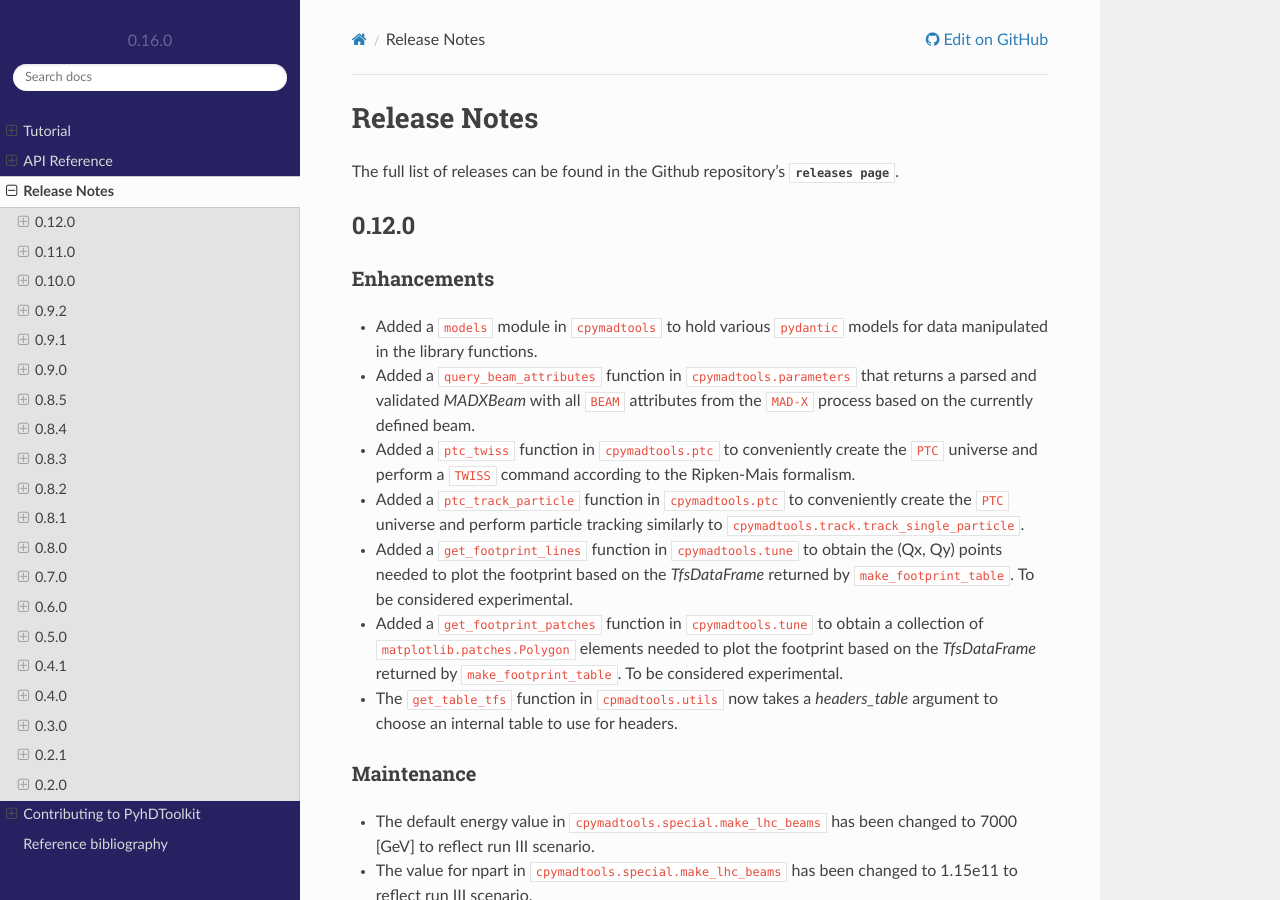
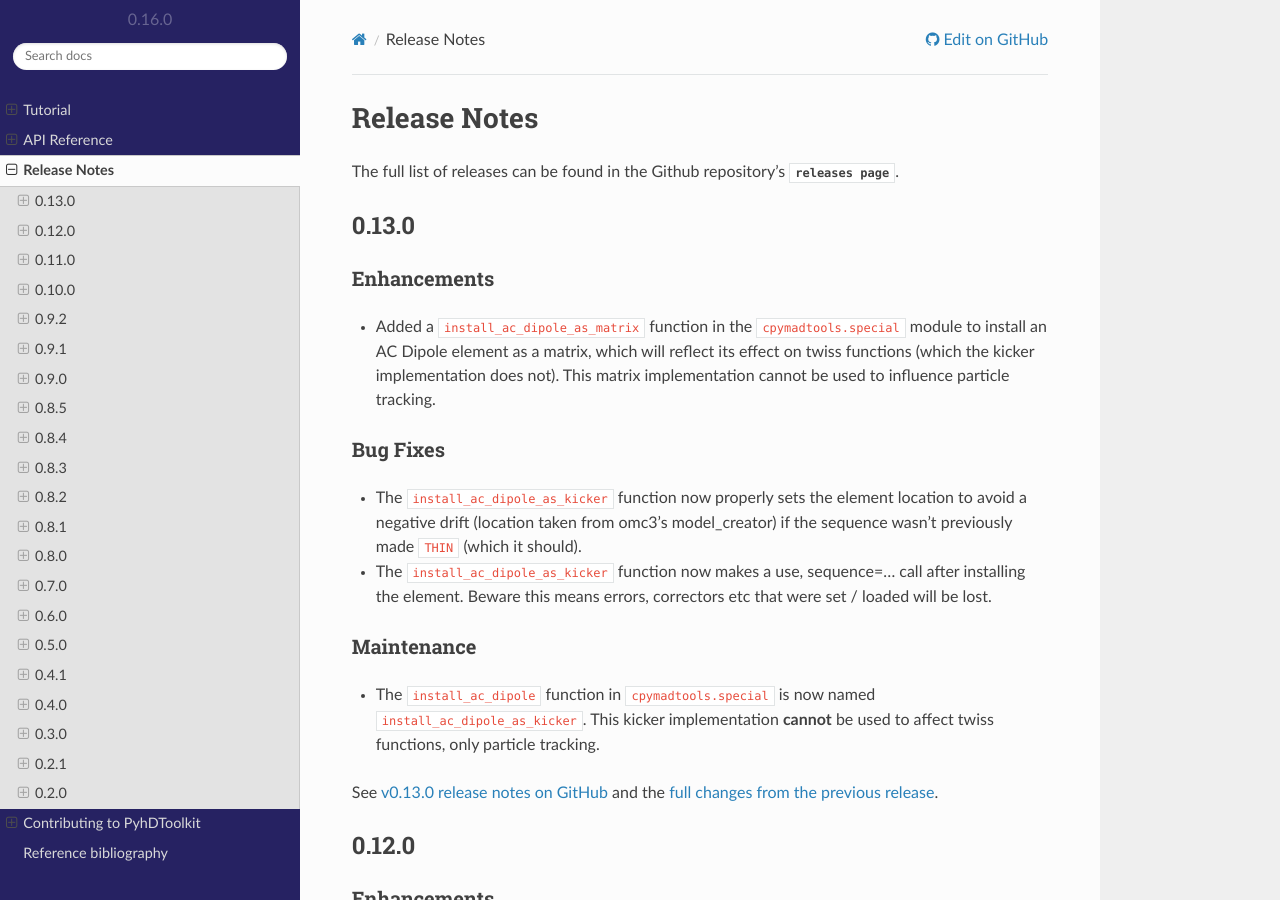
Before and after one commit to fsoubelet/PyhDToolkit, a Sphinx documentation site: the page built from docs/release.rst, in a window 1280 px wide and 900 px high. Built offline with Sphinx 7.4.7 and the Read the Docs theme 2.0.0, drawn with Linux system fonts in a browser that asks for light colours; pages that are not in the unit, such as notebooks, are missing from menus.

Commit message:
release 0.13.0

```diff
--- a/docs/release.rst
+++ b/docs/release.rst
@@ -2,6 +2,30 @@ Release Notes
 =============
 
 The full list of releases can be found in the Github repository's `releases page <https://github.com/fsoubelet/PyhDToolkit/releases>`.
+
+.. _release_0.13.0:
+
+0.13.0
+------
+
+Enhancements
+~~~~~~~~~~~~
+
+* Added a ``install_ac_dipole_as_matrix`` function in the ``cpymadtools.special`` module to install an AC Dipole element as a matrix, which will reflect its effect on twiss functions (which the kicker implementation does not). This matrix implementation cannot be used to influence particle tracking.
+
+Bug Fixes
+~~~~~~~~~
+
+* The ``install_ac_dipole_as_kicker`` function now properly sets the element location to avoid a negative drift (location taken from omc3's model_creator) if the sequence wasn't previously made ``THIN`` (which it should).
+* The ``install_ac_dipole_as_kicker`` function now makes a use, sequence=... call after installing the element. Beware this means errors, correctors etc that were set / loaded will be lost.
+
+Maintenance
+~~~~~~~~~~~
+
+* The ``install_ac_dipole`` function in ``cpymadtools.special`` is now named ``install_ac_dipole_as_kicker``. This kicker implementation **cannot** be used to affect twiss functions, only particle tracking.
+
+See `v0.13.0 release notes on GitHub <https://github.com/fsoubelet/PyhDToolkit/releases/tag/0.13.0>`_ and the `full changes from the previous release <https://github.com/fsoubelet/PyhDToolkit/compare/0.12.0...0.13.0>`_.
+
 
 .. _release_0.12.0:
 
```
